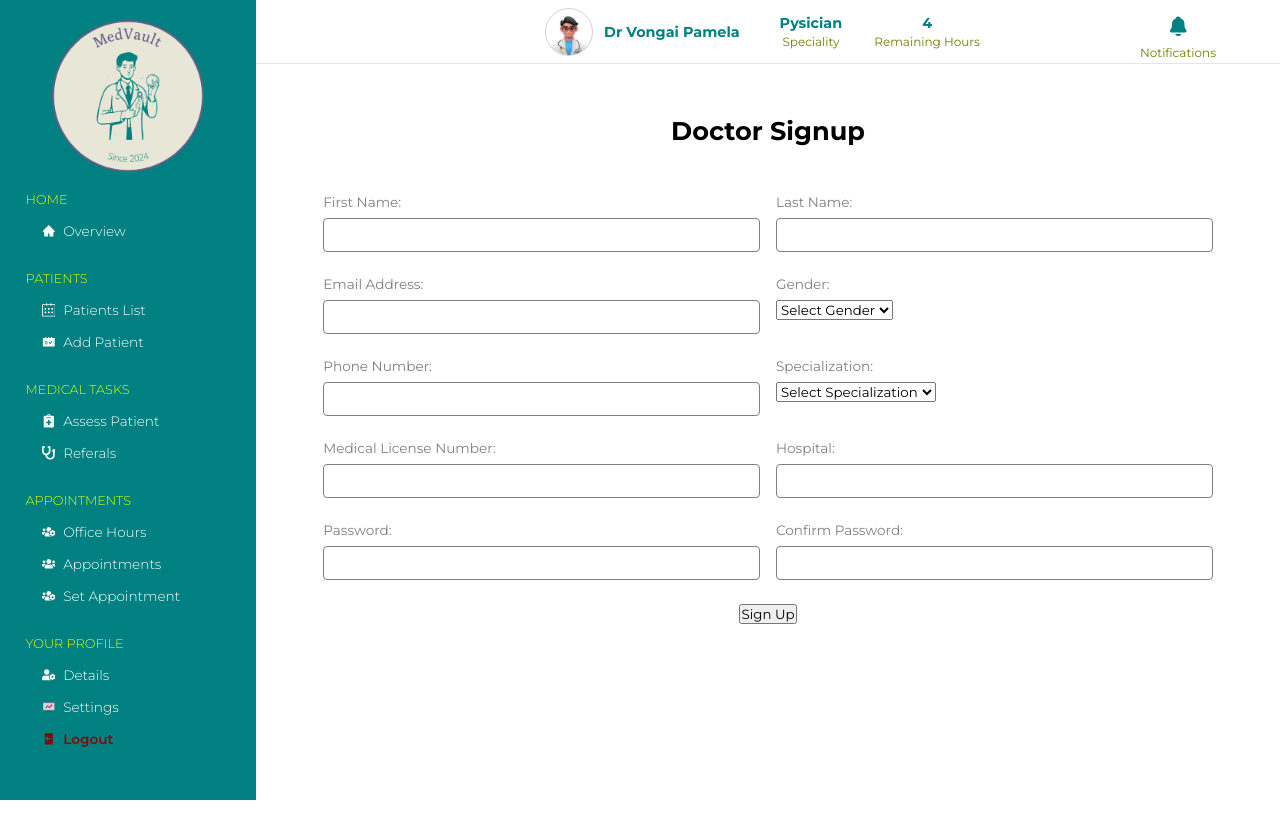
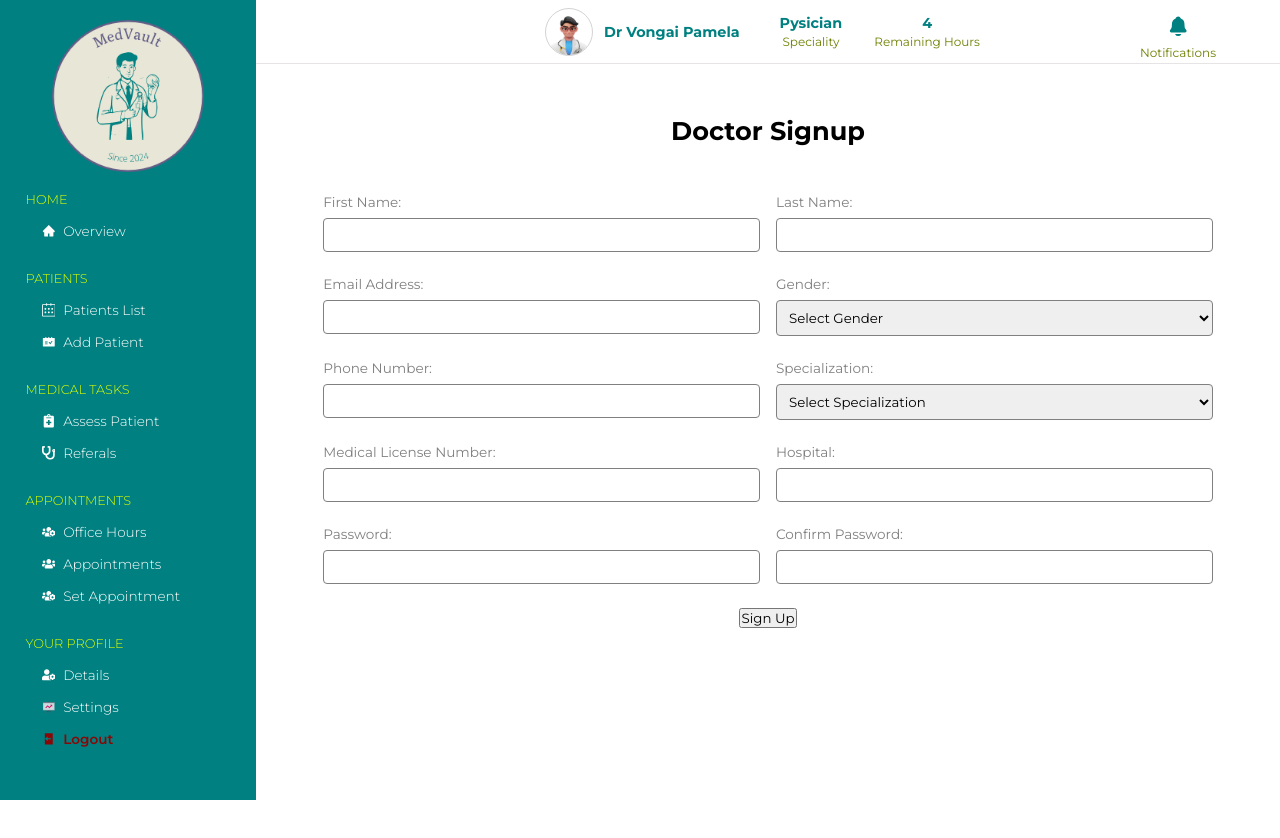
Before and after one commit to Amen-Musingarimi/medvault, a React (Create React App) app: page / in a window 1280 px wide. Shown: the top 838 px of the page. Built offline with nearby package versions, Linux system fonts and the light colour scheme.

Commit message:
Fix the form dropdowns

```diff
--- a/src/components/auth/signup/SignUp.modules.css
+++ b/src/components/auth/signup/SignUp.modules.css
@@ -43,13 +43,15 @@
   color: gray;
 }
 
-.form-control input {
+.form-control input,
+.form-control select {
   width: 100%;
   border: 1px solid gray;
   padding: 0.5rem;
   border-radius: 4px;
 }
 
-.form-control input:focus {
-  outline: 1px solid green;
+.form-control input:focus,
+.form-control select:focus {
+  outline: 1px solid #008080;
 }
```
